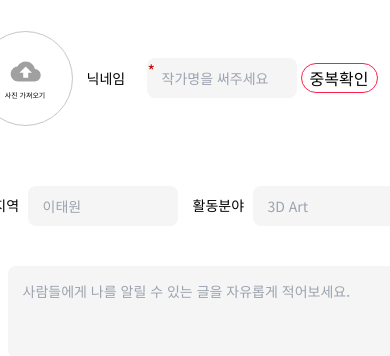
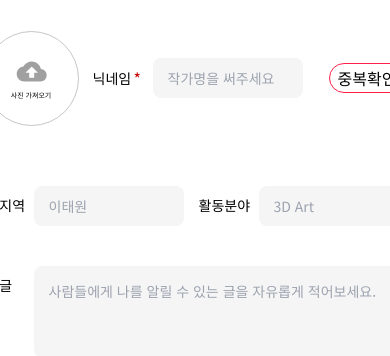
Before and after one commit to final-project-temporaryName/finalProject-FE, a Next.js app: page /signup in a window 390 px wide. Shown: the part 222-578 px from the top of the page. Built offline with nearby package versions, Linux system fonts and the light colour scheme.

Commit message:
feat: 회원가입 페이지 중복확인 버튼, 소개글 반응형 디자인 구현

```diff
--- a/src/components/ProfilePage/ProfilePage.tsx
+++ b/src/components/ProfilePage/ProfilePage.tsx
@@ -139,10 +139,10 @@ function ProfilePage({ mode }: Props) {
                 register={register('nickname', nicknameRules)}
                 error={errors.nickname?.message || nicknameError}
               />
-              <div className="absolute left-170 top-27 text-[#C90000]">*</div>
+              <div className="md:left-170 md:top-27 absolute left-150 text-[#C90000]">*</div>
               <button
                 type="button"
-                className="primary-button duplication-button justify-center"
+                className="primary-button duplication-button md:ml-0 ml-22 justify-center"
                 onClick={checkNickname}
               >
                 중복확인
@@ -165,11 +165,11 @@ function ProfilePage({ mode }: Props) {
               />
             </div>
             <div className="my-40 flex">
-              <div className="flex h-40 w-90 items-center justify-start gap-20 whitespace-nowrap p-10 text-18">
+              <div className="md:ml-0 md:text-18 md:w-90 md:gap-20 ml-40 flex h-40 w-70 items-center justify-start gap-5 whitespace-nowrap p-10 text-14">
                 소개글
               </div>
               <textarea
-                className="min-h-92 w-465 resize-none rounded-xs bg-gray-1 p-15 text-14 focus:outline-none "
+                className="md:w-465 min-h-92 w-375 resize-none rounded-xs bg-gray-1 p-15 text-14 focus:outline-none "
                 placeholder="사람들에게 나를 알릴 수 있는 글을 자유롭게 적어보세요."
                 {...register('description')}
               ></textarea>
```
